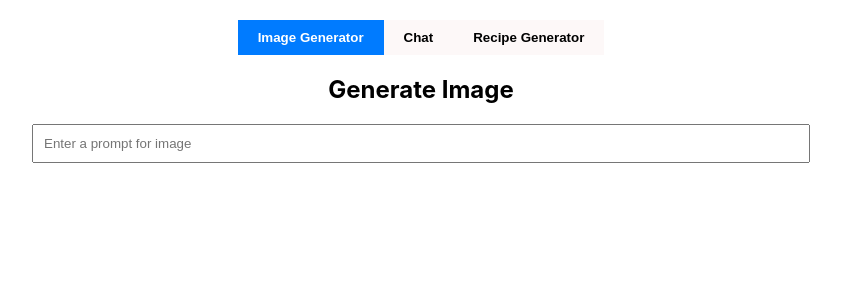
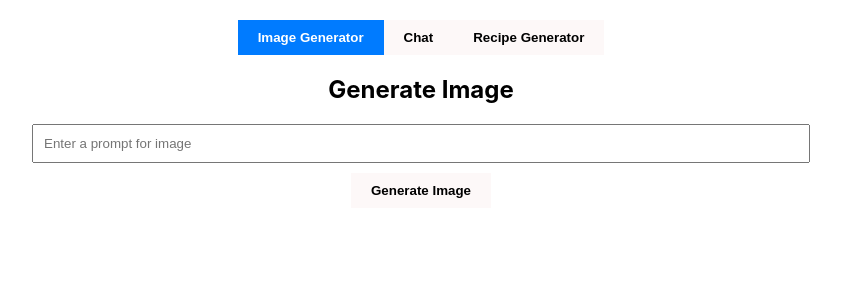
Before and after one commit to vickky122/VersaAI_fullstack, a React (Create React App) app in the folder frontend/spring-ai-react/: page / in a window 1280 px wide. Shown: the top 300 px of the page, without its empty margins (219-1060 px from the left). Built offline with nearby package versions, Linux system fonts and the light colour scheme.

Commit message:
button for generate image

```diff
--- a/frontend/spring-ai-react/src/components/ImageGenerator.js
+++ b/frontend/spring-ai-react/src/components/ImageGenerator.js
@@ -3,6 +3,11 @@ import React, { useState } from 'react'
 function ImageGenerator() {
   const [prompt, setPrompt] = useState('');
   const [imageUrls, setImageUrls] = useState([]);
+
+  const generateImage = async () => {
+
+  };
+
   return (
     <div className='tab-content'>
 <h2>Generate Image</h2>
@@ -12,6 +17,7 @@ function ImageGenerator() {
         value={prompt}
         onChange={(e) => setPrompt(e.target.value)}
       />
+      <button onClick={generateImage}>Generate Image</button>
 
     </div>
 
```
